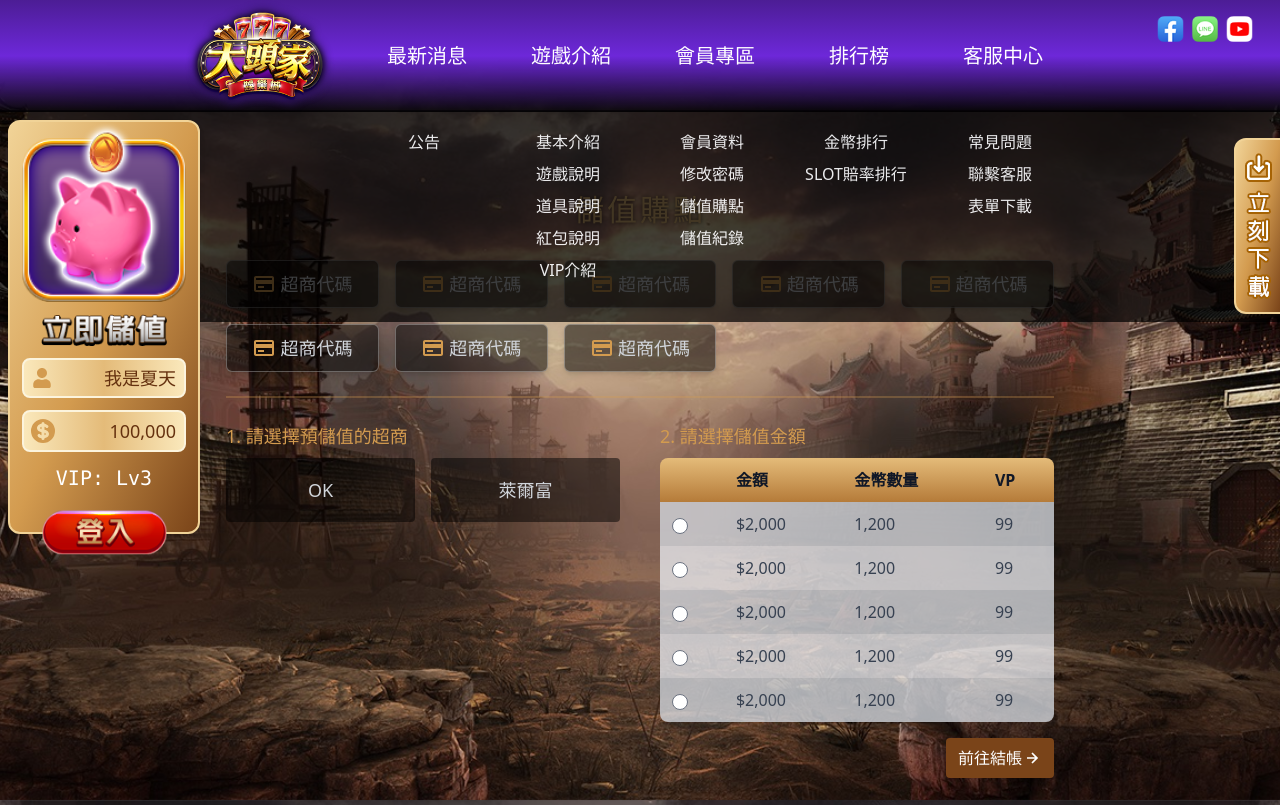
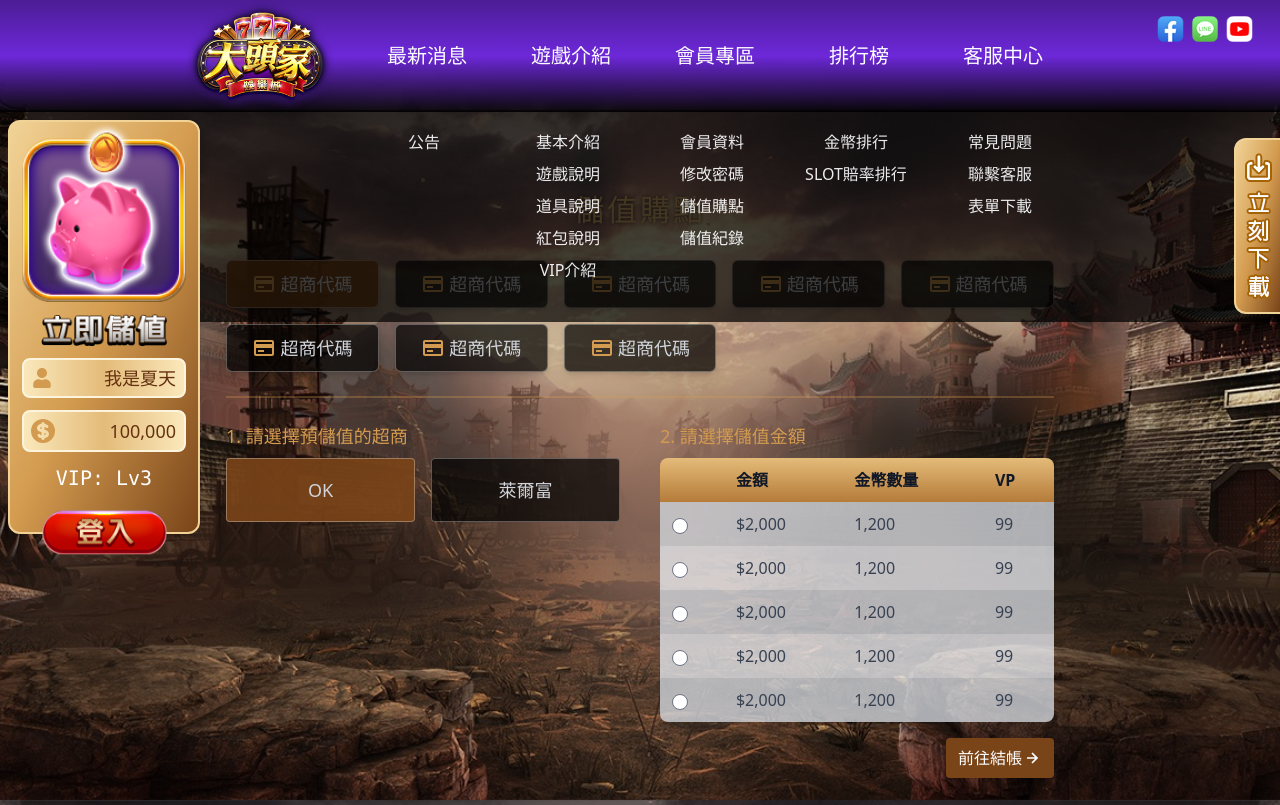
Before and after one commit to summerchen0101/official777-v2, a Next.js app: page /recharge in a window 1280 px wide. Shown: the top 805 px of the page. Built offline with nearby package versions, Linux system fonts and the light colour scheme.

Commit message:
recharge page btn style updated

```diff
--- a/pages/recharge.tsx
+++ b/pages/recharge.tsx
@@ -1,8 +1,11 @@
 import Layout from '@/components/layout/Layout'
-import React from 'react'
+import React, { useState } from 'react'
 import { BiCreditCard, BiRightArrowAlt } from 'react-icons/bi'
-
+import cs from 'classnames'
 function RechargePage() {
+  const cvsList = ['OK', '萊爾富']
+  const [selectedCode, setSelectedCode] = useState(0)
+  const [selectedStore, setSelectedStore] = useState(0)
   return (
     <Layout>
       {/* <PageBanner /> */}
@@ -13,7 +16,11 @@ function RechargePage() {
             {[...Array(8)].map((t, i) => (
               <div
                 key={i}
-                className="group flex items-center justify-center space-x-1 bg-black/50  hover:bg-black/70 shadow-md h-12 rounded-md cursor-pointer border border-white/30 hover:border-white/50 transition-all"
+                onClick={() => setSelectedCode(i)}
+                className={cs(
+                  'group flex items-center justify-center space-x-1 bg-black/70  hover:bg-black/90 shadow-md h-12 rounded-md cursor-pointer border border-white/30 hover:border-white/50 transition-all',
+                  selectedCode === i && 'bg-gold-800/90 hover:bg-gold-800/90',
+                )}
               >
                 <BiCreditCard className="text-2xl text-gold-500" />
                 <span className="text-gray-300 text-lg group-hover:text-gray-200 transition-all">
@@ -29,12 +36,19 @@ function RechargePage() {
                 1. 請選擇預儲值的超商
               </p>
               <div className="grid grid-cols-1 lg:grid-cols-2 gap-4">
-                <button className="bg-black/50 text-gray-300 text-lg rounded h-16">
-                  OK
-                </button>
-                <button className="bg-black/50 text-gray-300 text-lg rounded h-16">
-                  萊爾富
-                </button>
+                {cvsList.map((label, i) => (
+                  <button
+                    key={i}
+                    onClick={() => setSelectedStore(i)}
+                    className={cs(
+                      'bg-black/70 hover:bg-black/90 text-gray-300 text-lg rounded h-16 border border-white/30',
+                      selectedStore === i &&
+                        'bg-gold-800/90 hover:bg-gold-800/90',
+                    )}
+                  >
+                    {label}
+                  </button>
+                ))}
               </div>
             </div>
             <div className="">
```
